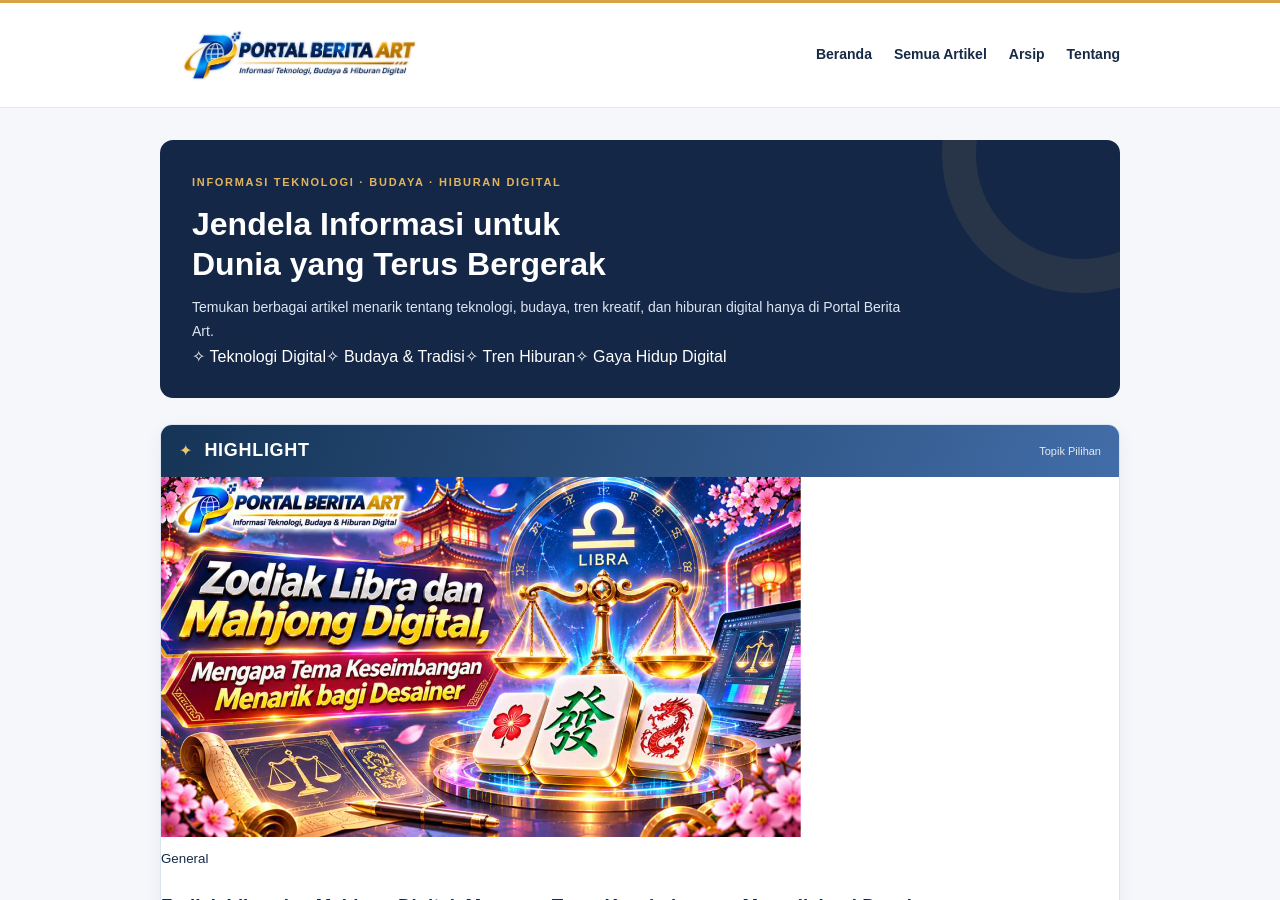
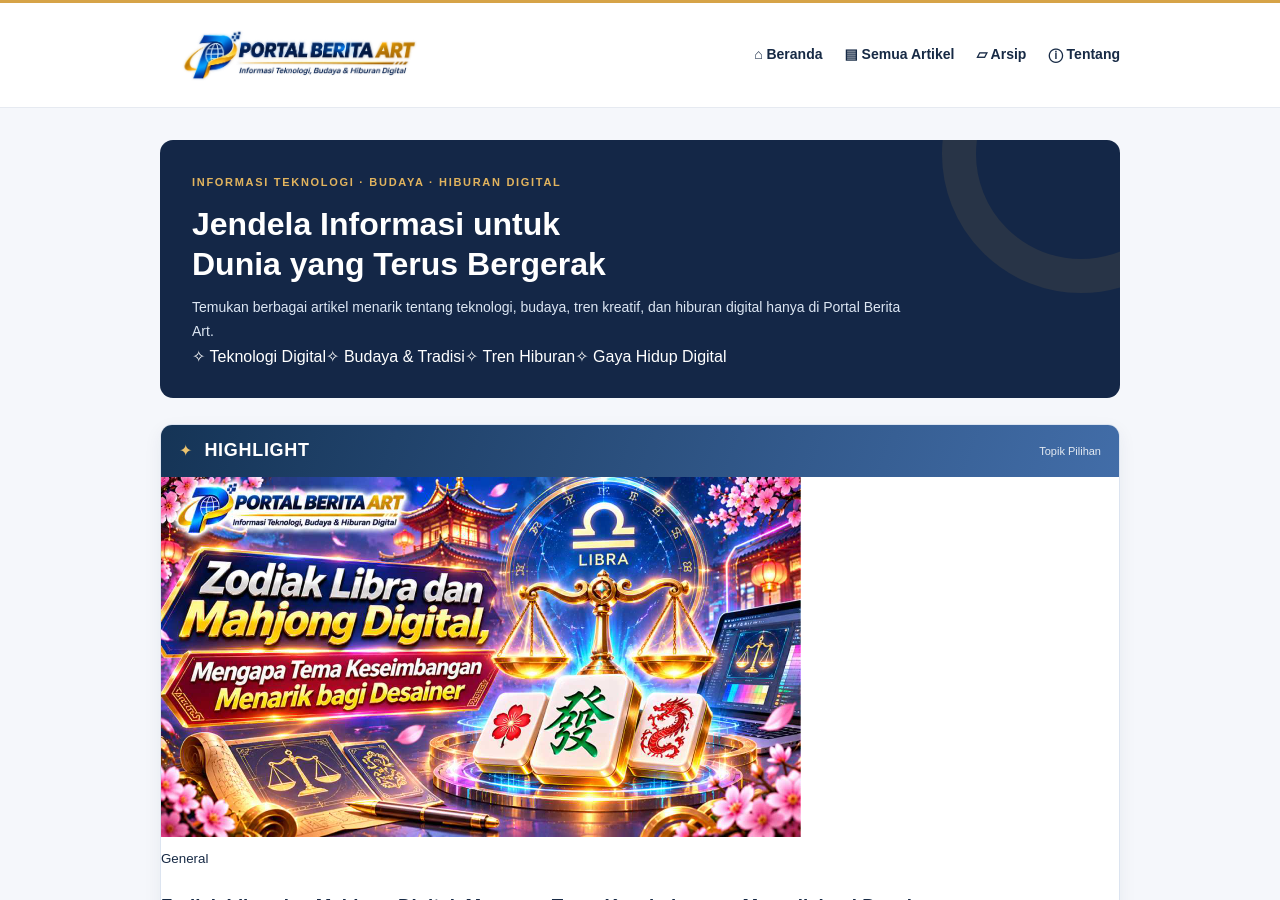
Before and after one commit to portalberita-art/portalberita-art.github.io, a Jekyll site: the page built from index.html, in a window 1280 px wide and 900 px high. Built offline with Jekyll 4.4.1, drawn with Linux system fonts in a browser that asks for light colours; part of the change alters nothing that is shown.

Commit message:
Update header.html

```diff
--- a/_includes/header.html
+++ b/_includes/header.html
@@ -1,42 +1 @@
-
-<!-- HEADER PORTAL BERITA ART -->
-<header class="site-header">
-  <div class="wrap header-row">
-
-    <!-- LOGO WEBSITE -->
-    <a class="brand"
-       href="{{ '/' | relative_url }}"
-       aria-label="Beranda Portal Berita Art">
-
-      <img
-        src="{{ '/assets/images/logo-portalberita.png' | relative_url }}"
-        alt="Portal Berita Art"
-        width="280"
-        height="80"
-        loading="eager">
-
-    </a>
-
-    <!-- MENU NAVIGASI -->
-    <nav class="header-nav" aria-label="Navigasi utama">
-
-      <a href="{{ '/' | relative_url }}">
-        Beranda
-      </a>
-
-      <a href="{{ '/artikel/' | relative_url }}">
-        Semua Artikel
-      </a>
-
-      <a href="{{ '/arsip/' | relative_url }}">
-        Arsip
-      </a>
-
-      <a href="{{ '/tentang/' | relative_url }}">
-        Tentang
-      </a>
-
-    </nav>
-
-  </div>
-</header>
+<header class="site-header"><div class="wrap header-row"><a class="brand" href="{{ '/' | relative_url }}" aria-label="Beranda Portal Berita Art"><img src="{{ '/assets/images/logo-portalberita.png' | relative_url }}" alt="Portal Berita Art" width="280" height="80" loading="eager"></a><nav class="header-nav" aria-label="Navigasi utama"><a href="{{ '/' | relative_url }}">⌂ Beranda</a><a href="{{ '/artikel/' | relative_url }}">▤ Semua Artikel</a><a href="{{ '/arsip/' | relative_url }}">▱ Arsip</a><a href="{{ '/tentang/' | relative_url }}">ⓘ Tentang</a></nav></div></header>
```
